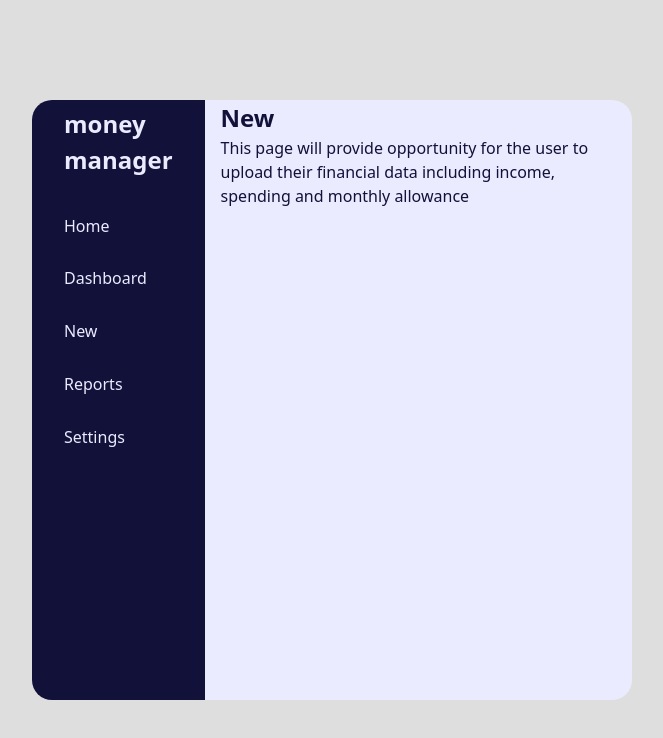
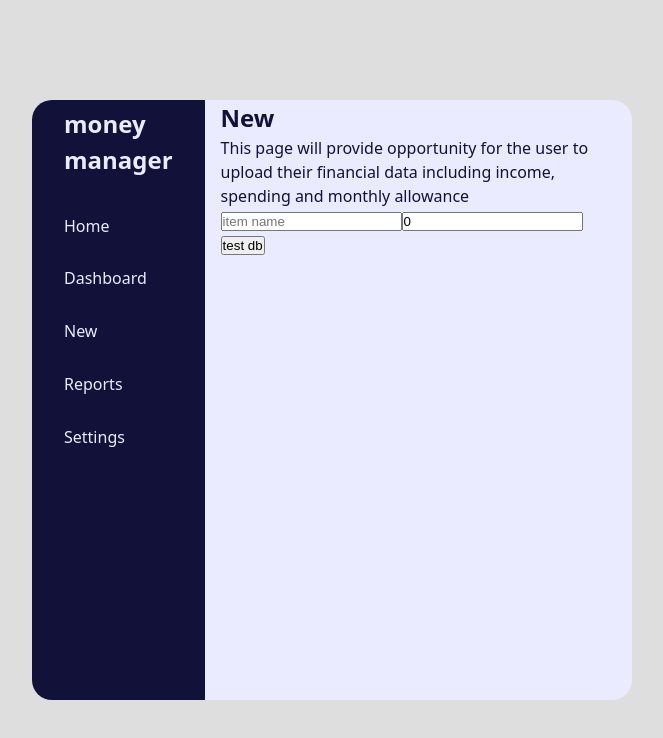
Before and after one commit to mrtnstl/money-manager, a React (Vite) app: page /new in a window 1280 px wide. Shown: the top 738 px of the page, without its empty margins (308-971 px from the left). Built offline with nearby package versions, Linux system fonts and the light colour scheme.

Commit message:
add: very basic IndexedDB scripts for initial tryout

```diff
--- a/src/pages/NewPage.tsx
+++ b/src/pages/NewPage.tsx
@@ -1,5 +1,29 @@
 import styles from "../styles/Content.module.css";
+import { testIDB } from "../utils/indexeddb";
+import { useState } from "react";
+
+type SpendingData = {
+	name: string;
+	value: number;
+};
+
 const NewPage = () => {
+	const [spendingData, setSpendingData] = useState<SpendingData>({
+		name: "",
+		value: 0,
+	});
+
+	const handleTestDBClick = () => {
+		testIDB(spendingData)
+			.then((result) => {
+				console.log("SUCCESS", result);
+				setSpendingData({ name: "", value: 0 });
+			})
+			.catch((err) => {
+				console.log("ERROR", err);
+			});
+	};
+
 	return (
 		<main id={styles.container}>
 			<h1>New</h1>
@@ -7,6 +31,24 @@ const NewPage = () => {
 				This page will provide opportunity for the user to upload their
 				financial data including income, spending and monthly allowance
 			</p>
+			<input
+				type="text"
+				name="name"
+				placeholder="item name"
+				value={spendingData.name}
+				onChange={(e) =>
+					setSpendingData({ ...spendingData, name: e.target.value })
+				}
+			/>
+			<input
+				type="number"
+				name="value"
+				value={spendingData.value}
+				onChange={(e) =>
+					setSpendingData({ ...spendingData, value: parseInt(e.target.value) })
+				}
+			/>
+			<button onClick={() => handleTestDBClick()}>test db</button>
 		</main>
 	);
 };
--- a/src/pages/SettingsPage.tsx
+++ b/src/pages/SettingsPage.tsx
@@ -1,4 +1,5 @@
 import styles from "../styles/Content.module.css";
+
 const SettingsPage = () => {
 	return (
 		<main id={styles.container}>
--- /dev/null
+++ b/src/utils/indexeddb.ts
@@ -0,0 +1,124 @@
+export function testIDB({
+	name,
+	value,
+}: {
+	name: string;
+	value: number;
+}): Promise<unknown> {
+	return new Promise((resolve, reject) => {
+		const request: IDBOpenDBRequest = window.indexedDB.open(
+			"MoneyManagerDB",
+			1
+		);
+
+		request.onerror = (event) => {
+			console.log("open req error");
+			const error = (event.target as IDBRequest).error;
+			if (error) {
+				console.log(error.name, error.message);
+				reject(`${error.name}: ${error.message}`);
+			}
+		};
+		request.onsuccess = (event: Event) => {
+			const db = (event.target as IDBOpenDBRequest).result;
+			const successData = {
+				type: event.type,
+				name: db.name,
+				version: db.version,
+				objectStoreNames: db.objectStoreNames,
+			};
+			console.log("open req success");
+			console.log(JSON.stringify(successData, null, 4));
+
+			const transaction: IDBTransaction = db.transaction(
+				["finances"],
+				"readwrite"
+			);
+			const financesStore: IDBObjectStore = transaction.objectStore("finances");
+			transaction.oncomplete = () => {
+				console.log("transaction complete!");
+			};
+			transaction.onerror = () => {
+				console.log("transaction error!");
+			};
+			transaction.onabort = () => {
+				console.log("transaction abort!");
+			};
+			financesStore.add({
+				id: crypto.randomUUID(),
+				name: name,
+				value: value,
+			});
+			resolve(successData);
+		};
+		request.onupgradeneeded = (event: IDBVersionChangeEvent) => {
+			console.log("open req onupgradeneeded");
+			const db: IDBDatabase = (event.target as IDBOpenDBRequest).result;
+
+			const objectStore: IDBObjectStore = db.createObjectStore("finances", {
+				keyPath: "id",
+			});
+			objectStore.createIndex("name", "name", { unique: false }); // (nameOfIndex, nameOfProperty, ...)
+			objectStore.add({
+				id: crypto.randomUUID(),
+				name: "Electricity bill",
+				value: 17000,
+			});
+		};
+	});
+}
+
+/*
+const transaction: IDBTransaction = db.transaction(
+    ["finances"],
+    "readwrite"
+);
+const financesStore: IDBObjectStore = transaction.objectStore("finances");
+
+transaction.oncomplete = () => {
+    console.log("transaction complete!");
+};
+transaction.onerror = () => {
+    console.log("transaction error!");
+};
+transaction.onabort = () => {
+    console.log("transaction abort!");
+};
+
+const request: IDBRequest = financesStore.add({
+    id: crypto.randomUUID(),
+    name: "Electricity bill",
+    value: 17000,
+});
+
+// financesStore.put(data)
+// financesStore.get("19324324-342cew-1243fcqa4325"); -> request.result.name
+// .getAll() -> request.result
+request.onsuccess = () => {
+    console.log("request success!");
+};
+request.onerror = () => {
+    console.log("request error!");
+};
+
+const nameIndex: IDBIndex = objectStore.index("name");
+nameIndex.get("Electricity bill").onsuccess = (event) => {
+    console.log(
+        `Item: ${(event.target as IDBRequest).result.name} ${(event.target as IDBRequest).result.value}`
+    );
+};
+
+const valueIndex: IDBIndex = objectStore.index("value");
+const boundKeyRange: IDBKeyRange = IDBKeyRange.bound(
+    5000,
+    40000,
+    false,
+    false
+);
+valueIndex.openCursor(boundKeyRange).onsuccess = (event) => {
+    const cursor: IDBCursorWithValue = (event.target as IDBRequest).result;
+    if (cursor) {
+        console.log(cursor.value.name + ", value: " + cursor.value.value);
+        cursor.continue();
+    }
+};*/
```
Also changed, not shown: src/types/indexeddb.types.ts (added), 1 other file (tests, documents, lock files or other folders).
